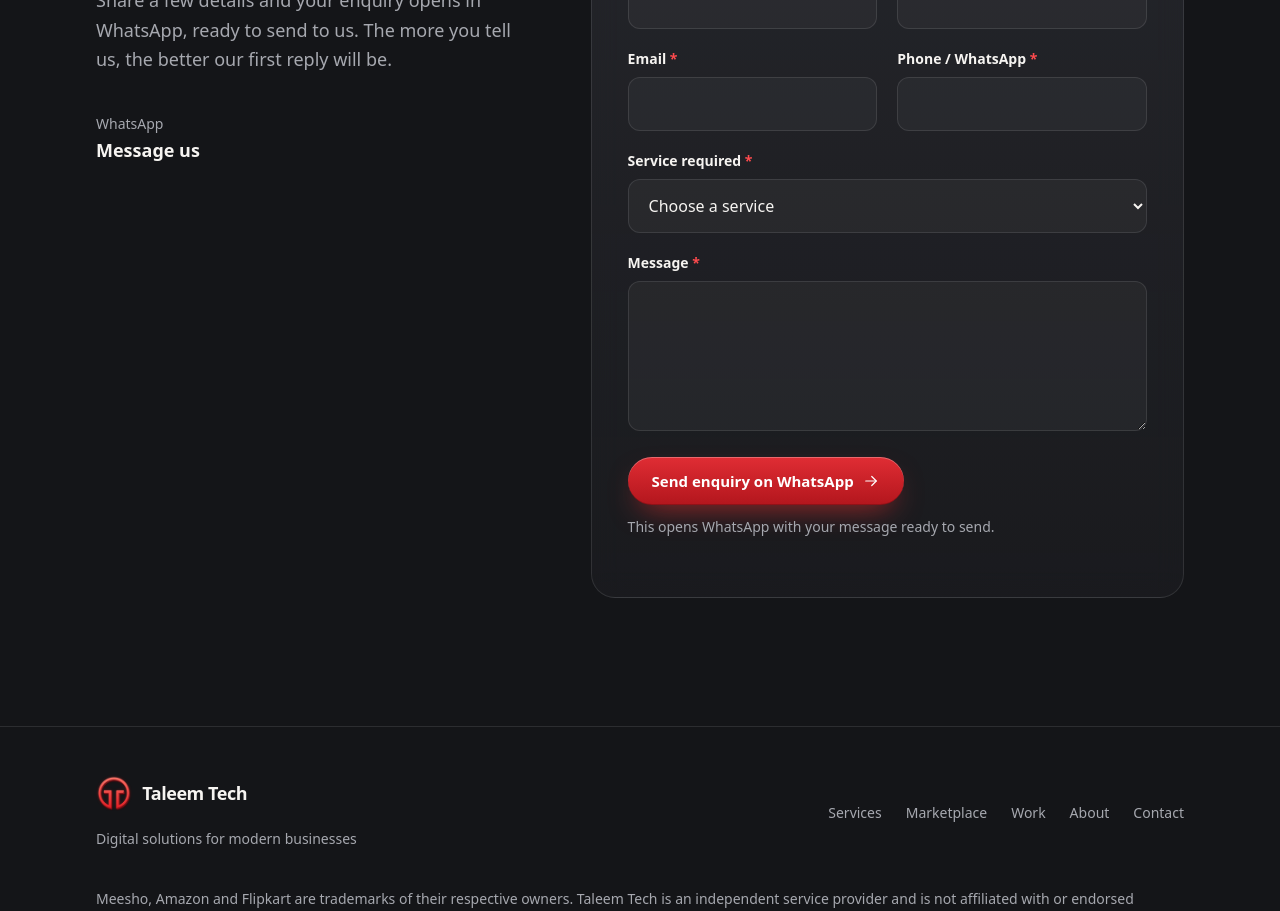
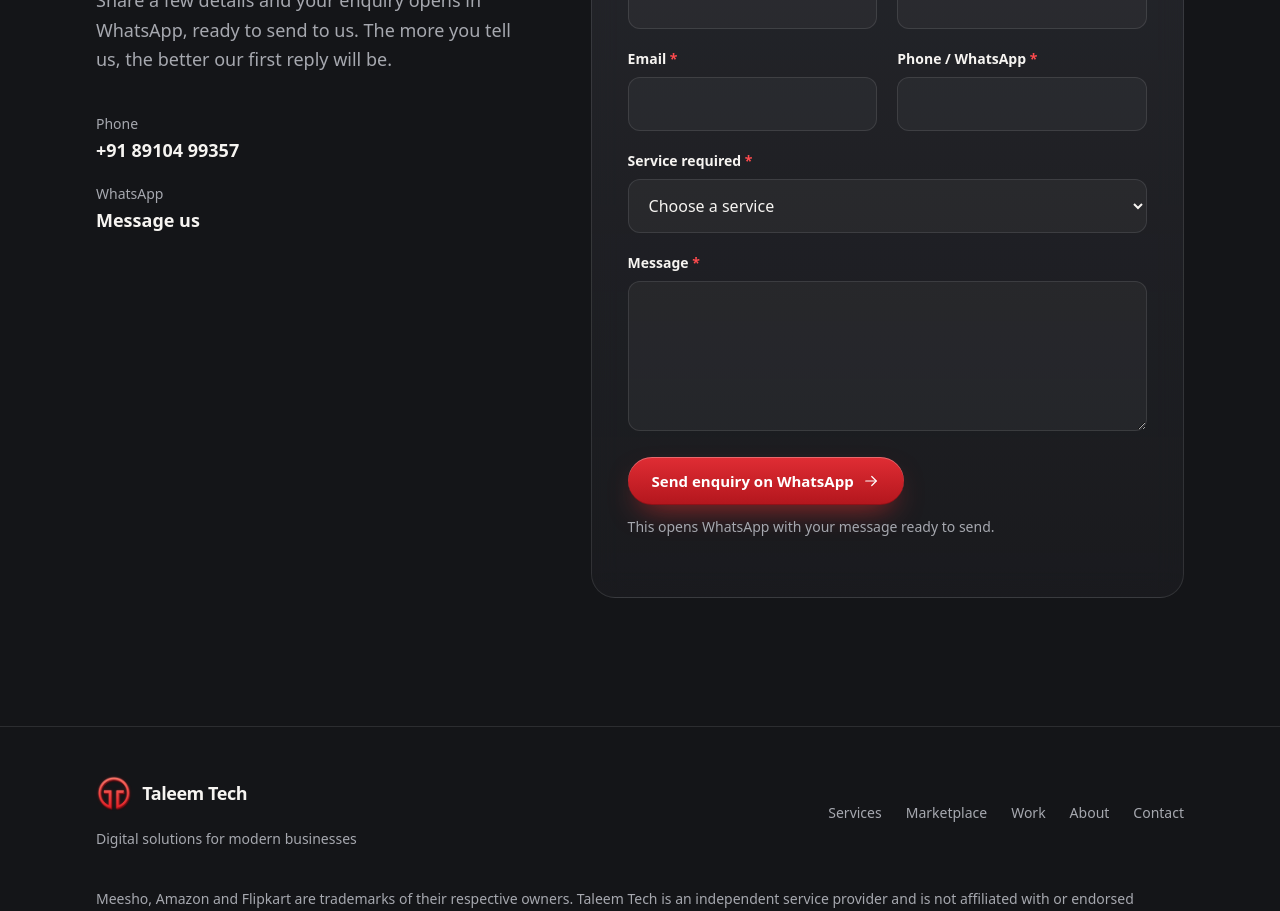
Before and after one commit to Sujayet/taleemtech-agency, a React (Vite) app in the folder taleem-tech-website/source/: page / in a window 1280 px wide. Shown: the part 9060-9971 px from the top of the page. Built offline with nearby package versions, Linux system fonts and the light colour scheme.

Commit message:
Show Taleem Tech contact phone number

```diff
--- a/taleem-tech-website/source/public/config.js
+++ b/taleem-tech-website/source/public/config.js
@@ -9,7 +9,7 @@ window.TALEEM_CONFIG = {
     whatsapp: '918910499357',
 
     email: '',     // shown on the website, e.g. 'hello@yourdomain.com'
-    phone: '',     // shown on the website, e.g. '+91 98765 43210'
+    phone: '+91 89104 99357',
     address: '',   // e.g. 'Kolkata, West Bengal'
   },
 
```
